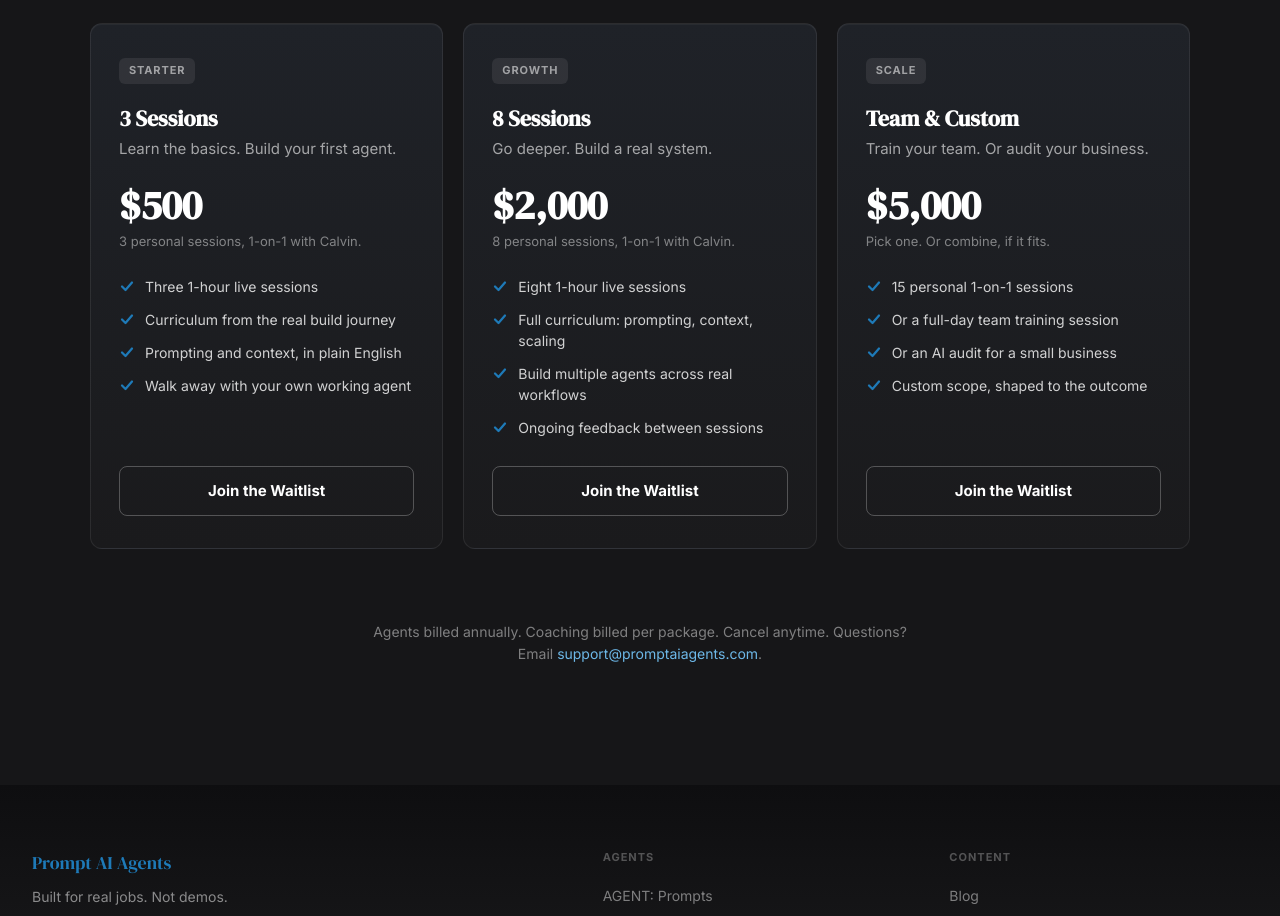
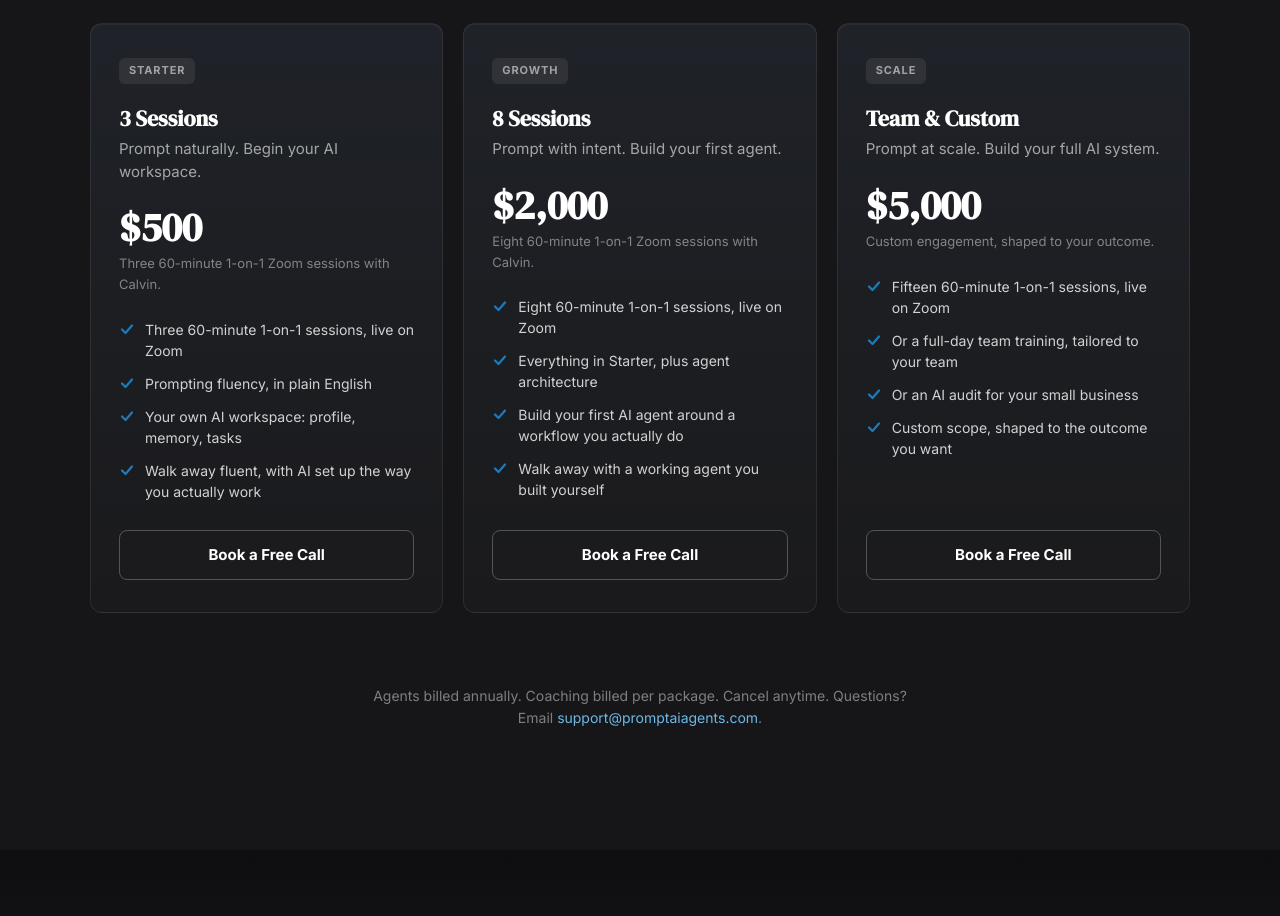
Before and after one commit to coolcalvin457-tech/agent-timesaver-nextjs, a Next.js app: page /pricing in a window 1280 px wide. Shown: the part 1080-1996 px from the top of the page. Built offline with nearby package versions, Linux system fonts and the light colour scheme; no server answers.

Commit message:
pricing: refresh coaching card copy (S173)

```diff
--- a/app/pricing/page.tsx
+++ b/app/pricing/page.tsx
@@ -109,49 +109,49 @@ const coachingTiers: Tier[] = [
   {
     badge: "Starter",
     name: "3 Sessions",
-    tagline: "Learn the basics. Build your first agent.",
+    tagline: "Prompt naturally. Begin your AI workspace.",
     price: "$500",
-    priceNote: "3 personal sessions, 1-on-1 with Calvin.",
+    priceNote: "Three 60-minute 1-on-1 Zoom sessions with Calvin.",
     features: [
-      "Three 1-hour live sessions",
-      "Curriculum from the real build journey",
-      "Prompting and context, in plain English",
-      "Walk away with your own working agent",
+      "Three 60-minute 1-on-1 sessions, live on Zoom",
+      "Prompting fluency, in plain English",
+      "Your own AI workspace: profile, memory, tasks",
+      "Walk away fluent, with AI set up the way you actually work",
     ],
-    ctaLabel: "Join the Waitlist",
-    ctaHref: "mailto:calvin@promptaiagents.com?subject=AI%20Coaching%20Waitlist%20-%20Starter",
+    ctaLabel: "Book a Free Call",
+    ctaHref: "mailto:calvin@promptaiagents.com?subject=AI%20Coaching%20Discovery%20Call%20-%20Starter",
     ctaStyle: "outline",
   },
   {
     badge: "Growth",
     name: "8 Sessions",
-    tagline: "Go deeper. Build a real system.",
+    tagline: "Prompt with intent. Build your first agent.",
     price: "$2,000",
-    priceNote: "8 personal sessions, 1-on-1 with Calvin.",
+    priceNote: "Eight 60-minute 1-on-1 Zoom sessions with Calvin.",
     features: [
-      "Eight 1-hour live sessions",
-      "Full curriculum: prompting, context, scaling",
-      "Build multiple agents across real workflows",
-      "Ongoing feedback between sessions",
+      "Eight 60-minute 1-on-1 sessions, live on Zoom",
+      "Everything in Starter, plus agent architecture",
+      "Build your first AI agent around a workflow you actually do",
+      "Walk away with a working agent you built yourself",
     ],
-    ctaLabel: "Join the Waitlist",
-    ctaHref: "mailto:calvin@promptaiagents.com?subject=AI%20Coaching%20Waitlist%20-%20Growth",
+    ctaLabel: "Book a Free Call",
+    ctaHref: "mailto:calvin@promptaiagents.com?subject=AI%20Coaching%20Discovery%20Call%20-%20Growth",
     ctaStyle: "outline",
   },
   {
     badge: "Scale",
     name: "Team & Custom",
-    tagline: "Train your team. Or audit your business.",
+    tagline: "Prompt at scale. Build your full AI system.",
     price: "$5,000",
-    priceNote: "Pick one. Or combine, if it fits.",
+    priceNote: "Custom engagement, shaped to your outcome.",
     features: [
-      "15 personal 1-on-1 sessions",
-      "Or a full-day team training session",
-      "Or an AI audit for a small business",
-      "Custom scope, shaped to the outcome",
+      "Fifteen 60-minute 1-on-1 sessions, live on Zoom",
+      "Or a full-day team training, tailored to your team",
+      "Or an AI audit for your small business",
+      "Custom scope, shaped to the outcome you want",
     ],
-    ctaLabel: "Join the Waitlist",
-    ctaHref: "mailto:calvin@promptaiagents.com?subject=AI%20Coaching%20Waitlist%20-%20Scale",
+    ctaLabel: "Book a Free Call",
+    ctaHref: "mailto:calvin@promptaiagents.com?subject=AI%20Coaching%20Discovery%20Call%20-%20Scale",
     ctaStyle: "outline",
   },
 ];
```
